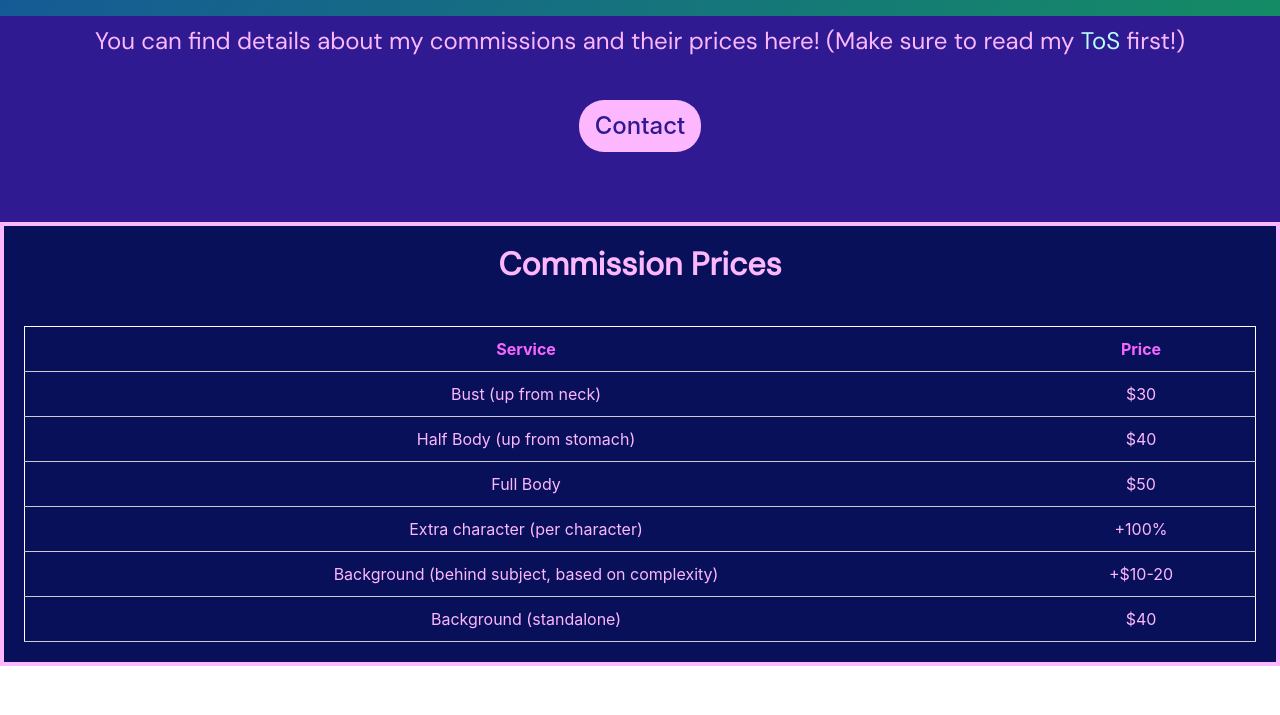
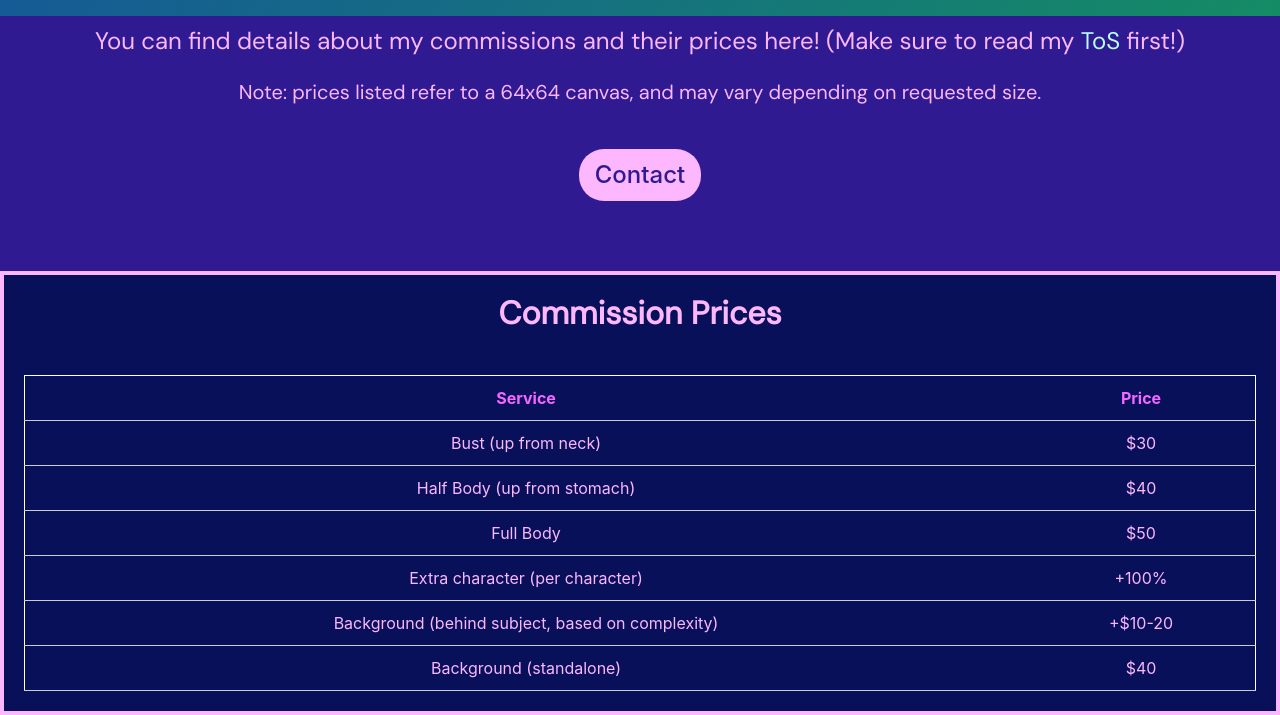
Before and after one commit to dootskyre/dootsky.re, a website: page commissions.html in a window 1280 px wide. Shown: the part 158-873 px from the top of the page. Before the commit the page ends 824 px from the top, so only its background shows below. Drawn offline with Linux system fonts and the light colour scheme.

Commit message:
feat: add size notice to filelist

```diff
--- a/commissions.html
+++ b/commissions.html
@@ -72,6 +72,9 @@
             <p class="subtitle is-4">
                 You can find details about my commissions and their prices here! (Make sure to read my <a href="/tos">ToS</a> first!)
             </p>
+            <p class="subtitle is-5">
+                Note: prices listed refer to a 64x64 canvas, and may vary depending on requested size.
+            </p>
 		<button class="button">
 			<a href="/about">Contact</a>
 		</button>
```
